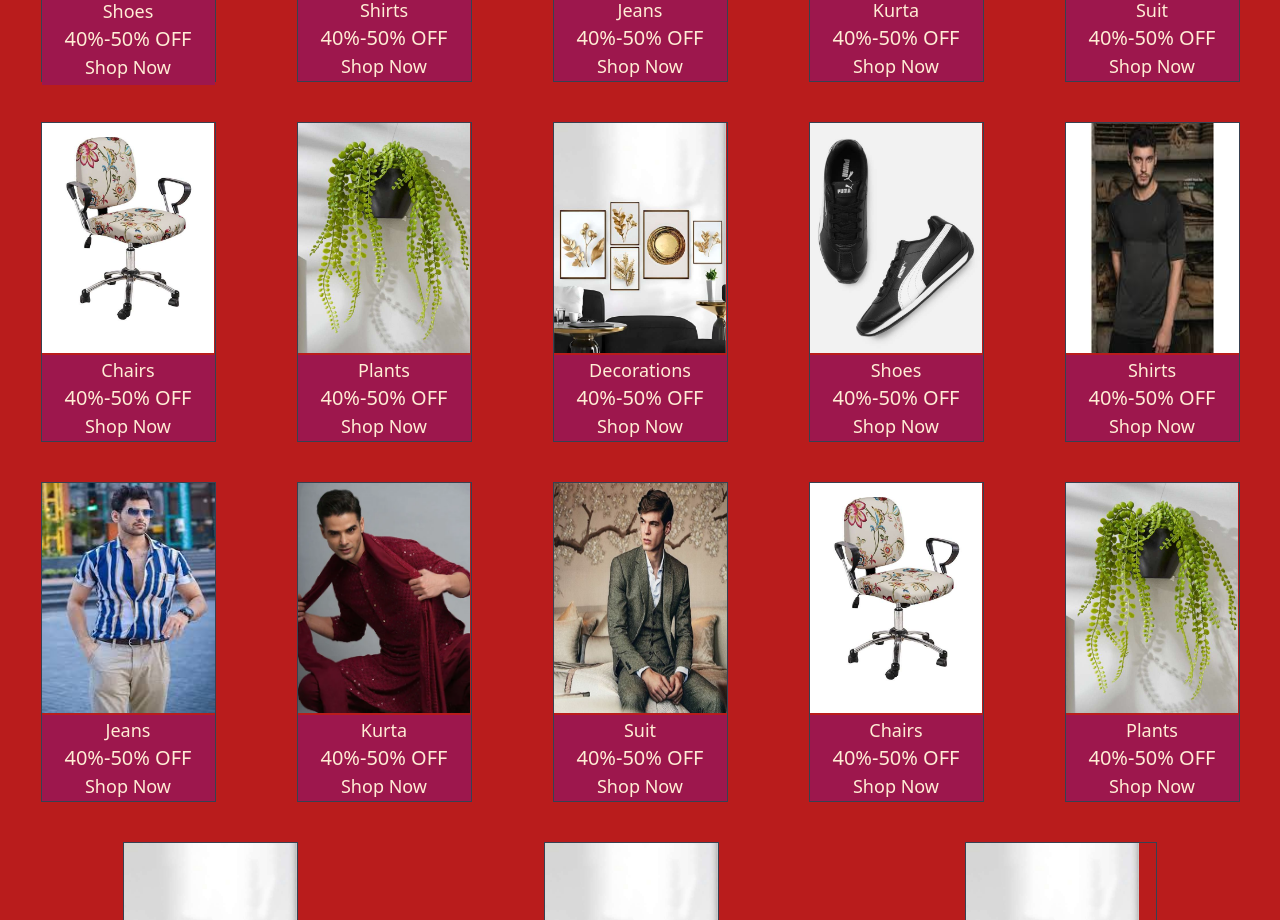
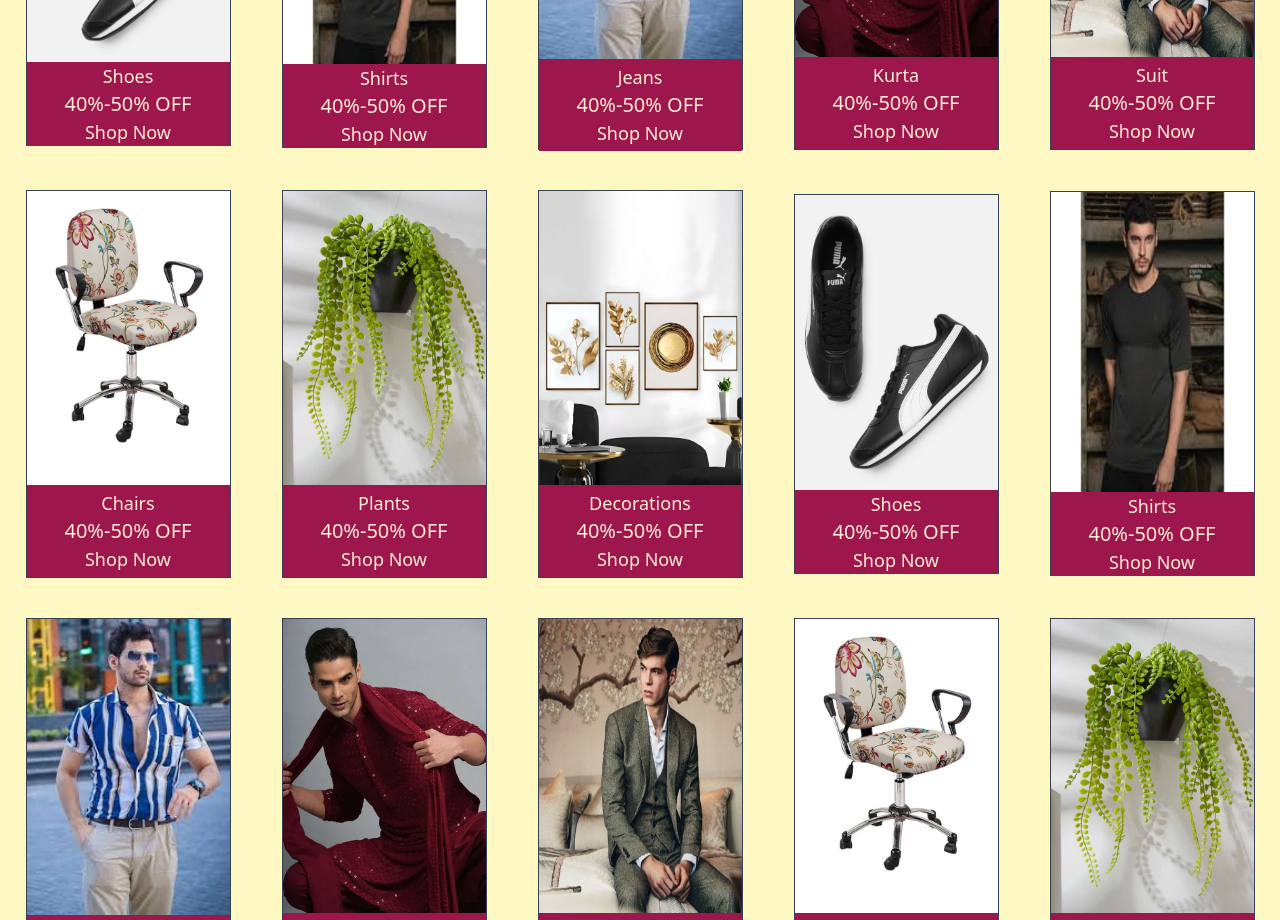
Before and after one commit to Shivamsingh008/myntra-clone, a React (Create React App) app: page / in a window 1280 px wide. Shown: the part 1880-2800 px from the top of the page. Built offline with nearby package versions, Linux system fonts and the light colour scheme.

Commit message:
responsive

```diff
--- a/src/components/footer/Footer.js
+++ b/src/components/footer/Footer.js
@@ -2,8 +2,8 @@ import React from 'react'
 
 function Footer() {
   return (
-    <div className='bg-grey-300 '>
-      hi
+    <div>
+
     </div>
   )
 }
--- a/src/components/herosection/Cards.js
+++ b/src/components/herosection/Cards.js
@@ -14,20 +14,20 @@ import {
 function Cards() {
   return (
     // <div className='md:p-4  pt-8 pl-2  md:gap-20 sm:gap-40 lg:grid-cols-6 md:grid-cols-4 sm:grid-cols-4 grid-cols-2 gap-10 p-2 pr-8  items-center grid md:w-full w-[382px] h-[90%] bg-slate-900'>
-    <div className=' flex flex-wrap flex-row bg-red-700 items-center justify-around '>
-<div className='grid border border-gray-700 md:h-80 md:w-[175px] w-[175px]  m-[20px]'>
+    <div className=' flex flex-wrap flex-row bg-yellow-100 items-center justify-around '>
+<div className='grid border border-gray-700 md:h-[380px] md:w-[205px] w-[250px] h-[390px]  m-[20px]'>
 
-    <img className='aspect-auto h-[230px] ' src={prod5} alt="" />
+    <img className='aspect-auto w-full h-[295px] ' src={prod5} alt="" />
 
-    <div className='bg-pink-800 text-orange-100 flex flex-col items-center justify-center p-1  text-sm ' >
+    <div className='bg-pink-800 text-orange-100 flex flex-col items-center justify-center   text-sm ' >
       <h1 className='text-lg'> Shoes</h1>
       <h1 className='text-xl'>40%-50% OFF</h1>
       <h1 className='text-lg'>Shop Now</h1>
     </div>
 </div>
-<div className='grid border border-gray-700 md:h-80 md:w-[175px] w-[175px]  m-[20px] '>
+<div className='grid border border-gray-700 md:h-[385px] md:w-[205px] w-[250px] h-[385spx]  m-[20px] '>
 
-  <img className='aspect-auto h-[230px] ' src={prod1} alt="" />
+  <img className='aspect-auto w-full h-[300px] ' src={prod1} alt="" />
 
   <div className='bg-pink-800 text-orange-100 flex flex-col items-center justify-center   text-sm ' >
     <h1 className='text-lg'>
@@ -37,175 +37,236 @@ function Cards() {
   </div>
 </div>
 
-<div className='grid border border-gray-700 md:h-80 md:w-[175px] w-[175px]  m-[20px] '>
+<div className='grid border border-gray-700 md:h-[388px] md:w-[205px] w-[250px] h-[390px] m-[20px] '>
 
-    <img className='aspect-auto w-full h-[230px] ' src={prod2} alt="" />
+    <img className='aspect-auto w-full h-[296px] ' src={prod2} alt="" />
 
-    <div className='bg-pink-800 text-orange-100 flex flex-col items-center justify-center p-2s  text-sm ' >
+    <div className='bg-pink-800 text-orange-100 flex flex-col items-center justify-center p-1
+  text-sm ' >
       <h1 className='text-lg'> Jeans</h1>
       <h1 className='text-xl'>40%-50% OFF</h1>
       <h1 className='text-lg'>Shop Now</h1>
     </div>
 </div>
-<div className='grid border border-gray-700 md:h-80 md:w-[175px] w-[175px]  m-[20px] '>
+<div className='grid border border-gray-700 md:h-[388px] md:w-[205px] w-[250px] h-[390px]  m-[20px] '>
 
-  <img className='aspect-auto h-[230px] ' src={prod3} alt="" />
+  <img className='aspect-auto w-full h-[294px] ' src={prod3} alt="" />
 
-  <div className='bg-pink-800 text-orange-100 flex flex-col items-center justify-center p-2s  text-sm ' >
+  <div className='bg-pink-800 text-orange-100 flex flex-col items-center justify-center p-1  text-sm ' >
     <h1 className='text-lg'> Kurta</h1>
     <h1 className='text-xl'>40%-50% OFF</h1>
     <h1 className='text-lg'>Shop Now</h1>
   </div>
 </div>
-<div className='grid border border-gray-700 md:h-80 md:w-[175px] w-[175px]  m-[20px] '>
+<div className='grid border border-gray-700 md:h-[388px] md:w-[205px] w-[250px] h-[392px] m-[20px] '>
 
-  <img className='aspect-auto h-[230px] ' src={prod4} alt="" />
+  <img className='aspect-auto w-full h-[294px] ' src={prod4} alt="" />
 
-  <div className='bg-pink-800 text-orange-100 flex flex-col items-center justify-center p-2s  text-sm ' >
+  <div className='bg-pink-800 text-orange-100 flex flex-col items-center justify-center p-1  text-sm ' >
     <h1 className='text-lg'> Suit</h1>
     <h1 className='text-xl'>40%-50% OFF</h1>
     <h1 className='text-lg'>Shop Now</h1>
   </div>
 </div>
-<div className='grid border border-gray-700 md:h-80 md:w-[175px] w-[175px]  m-[20px] '>
+<div className='grid border border-gray-700 md:h-[388px] md:w-[205px] w-[250px] h-[390px] m-[20px] '>
 
-  <img className='aspect-auto h-[230px] ' src={prod6} alt="" />
+  <img className='aspect-auto w-full h-[294px] ' src={prod6} alt="" />
 
-  <div className='bg-pink-800 text-orange-100 flex flex-col items-center justify-center p-2s  text-sm ' >
+  <div className='bg-pink-800 text-orange-100 flex flex-col items-center justify-center p-1  text-sm ' >
     <h1 className='text-lg'> Chairs</h1>
     <h1 className='text-xl'>40%-50% OFF</h1>
     <h1 className='text-lg'>Shop Now</h1>
   </div>
 </div>
-<div className='grid border border-gray-700 md:h-80 md:w-[175px] w-[175px]  m-[20px] '>
+<div className='grid border border-gray-700 md:h-[388px] md:w-[205px] w-[250px] h-[392px] m-[20px] '>
 
-  <img className='aspect-auto h-[230px] ' src={prod7} alt="" />
+  <img className='aspect-auto w-full h-[294px] ' src={prod7} alt="" />
 
-  <div className='bg-pink-800 text-orange-100 flex flex-col items-center justify-center p-2s  text-sm ' >
+  <div className='bg-pink-800 text-orange-100 flex flex-col items-center justify-center p-1  text-sm ' >
     <h1 className='text-lg'> Plants</h1>
     <h1 className='text-xl'>40%-50% OFF</h1>
     <h1 className='text-lg'>Shop Now</h1>
   </div>
 </div>
-<div className='grid border border-gray-700 md:h-80 md:w-[175px] w-[175px]  m-[20px] '>
+<div className='grid border border-gray-700 md:h-[388px] md:w-[205px] w-[250px] h-[390px]  m-[20px] '>
 
-  <img className='aspect-auto h-[230px] ' src={prod8} alt="" />
+  <img className='aspect-auto w-full h-[294px] ' src={prod8} alt="" />
 
-  <div className='bg-pink-800 text-orange-100 flex flex-col items-center justify-center p-2s  text-sm ' >
+  <div className='bg-pink-800 text-orange-100 flex flex-col items-center justify-center p-1  text-sm ' >
     <h1 className='text-lg'> Decorations</h1>
     <h1 className='text-xl'>40%-50% OFF</h1>
     <h1 className='text-lg'>Shop Now</h1>
   </div>
 </div>
+<div className='grid border border-gray-700 md:h-[380px] md:w-[205px] w-[250px] h-[390px]  m-[20px]'>
 
+  <img className='aspect-auto w-full h-[295px] ' src={prod5} alt="" />
 
-<div className='grid border border-gray-700 md:h-80 md:w-[175px] w-[175px]  m-[20px] '>
-
-    <img className='aspect-auto h-[230px] ' src={prod5} alt="" />
-
-    <div className='bg-pink-800 text-orange-100 flex flex-col items-center justify-center p-2s  text-sm ' >
-      <h1 className='text-lg'> Shoes</h1>
-      <h1 className='text-xl'>40%-50% OFF</h1>
-      <h1 className='text-lg'>Shop Now</h1>
-    </div>
-</div>
-<div className='grid border border-gray-700 md:h-80 md:w-[175px] w-[175px]  m-[20px] '>
-
-  <img className='aspect-auto h-[230px] ' src={prod1} alt="" />
-
-  <div className='bg-pink-800 text-orange-100 flex flex-col items-center justify-center p-2s  text-sm ' >
-    <h1 className='text-lg'>
-    Shirts</h1>
+  <div className='bg-pink-800 text-orange-100 flex flex-col items-center justify-center   text-sm ' >
+    <h1 className='text-lg'> Shoes</h1>
     <h1 className='text-xl'>40%-50% OFF</h1>
     <h1 className='text-lg'>Shop Now</h1>
   </div>
 </div>
+<div className='grid border border-gray-700 md:h-[385px] md:w-[205px] w-[250px] h-[385spx]  m-[20px] '>
 
-<div className='grid border border-gray-700 md:h-80 md:w-[175px] w-[175px]  m-[20px] '>
+<img className='aspect-auto w-full h-[300px] ' src={prod1} alt="" />
 
-    <img className='aspect-auto w-full h-[230px] ' src={prod2} alt="" />
+<div className='bg-pink-800 text-orange-100 flex flex-col items-center justify-center   text-sm ' >
+  <h1 className='text-lg'>
+  Shirts</h1>
+  <h1 className='text-xl'>40%-50% OFF</h1>
+  <h1 className='text-lg'>Shop Now</h1>
+</div>
+</div>
 
-    <div className='bg-pink-800 text-orange-100 flex flex-col items-center justify-center p-2s  text-sm ' >
-      <h1 className='text-lg'> Jeans</h1>
-      <h1 className='text-xl'>40%-50% OFF</h1>
-      <h1 className='text-lg'>Shop Now</h1>
-    </div>
-</div>
-<div className='grid border border-gray-700 md:h-80 md:w-[175px] w-[175px]  m-[20px] '>
+<div className='grid border border-gray-700 md:h-[388px] md:w-[205px] w-[250px] h-[390px] m-[20px] '>
 
-  <img className='aspect-auto h-[230px] ' src={prod3} alt="" />
+  <img className='aspect-auto w-full h-[296px] ' src={prod2} alt="" />
 
-  <div className='bg-pink-800 text-orange-100 flex flex-col items-center justify-center p-2s  text-sm ' >
-    <h1 className='text-lg'> Kurta</h1>
+  <div className='bg-pink-800 text-orange-100 flex flex-col items-center justify-center p-1
+text-sm ' >
+    <h1 className='text-lg'> Jeans</h1>
     <h1 className='text-xl'>40%-50% OFF</h1>
     <h1 className='text-lg'>Shop Now</h1>
   </div>
 </div>
-<div className='grid border border-gray-700 md:h-80 md:w-[175px] w-[175px]  m-[20px] '>
+<div className='grid border border-gray-700 md:h-[388px] md:w-[205px] w-[250px] h-[390px]  m-[20px] '>
 
-  <img className='aspect-auto h-[230px] ' src={prod4} alt="" />
+<img className='aspect-auto w-full h-[294px] ' src={prod3} alt="" />
 
-  <div className='bg-pink-800 text-orange-100 flex flex-col items-center justify-center p-2s  text-sm ' >
-    <h1 className='text-lg'> Suit</h1>
+<div className='bg-pink-800 text-orange-100 flex flex-col items-center justify-center p-1  text-sm ' >
+  <h1 className='text-lg'> Kurta</h1>
+  <h1 className='text-xl'>40%-50% OFF</h1>
+  <h1 className='text-lg'>Shop Now</h1>
+</div>
+</div>
+<div className='grid border border-gray-700 md:h-[388px] md:w-[205px] w-[250px] h-[392px] m-[20px] '>
+
+<img className='aspect-auto w-full h-[294px] ' src={prod4} alt="" />
+
+<div className='bg-pink-800 text-orange-100 flex flex-col items-center justify-center p-1  text-sm ' >
+  <h1 className='text-lg'> Suit</h1>
+  <h1 className='text-xl'>40%-50% OFF</h1>
+  <h1 className='text-lg'>Shop Now</h1>
+</div>
+</div>
+<div className='grid border border-gray-700 md:h-[388px] md:w-[205px] w-[250px] h-[390px] m-[20px] '>
+
+<img className='aspect-auto w-full h-[294px] ' src={prod6} alt="" />
+
+<div className='bg-pink-800 text-orange-100 flex flex-col items-center justify-center p-1  text-sm ' >
+  <h1 className='text-lg'> Chairs</h1>
+  <h1 className='text-xl'>40%-50% OFF</h1>
+  <h1 className='text-lg'>Shop Now</h1>
+</div>
+</div>
+<div className='grid border border-gray-700 md:h-[388px] md:w-[205px] w-[250px] h-[392px] m-[20px] '>
+
+<img className='aspect-auto w-full h-[294px] ' src={prod7} alt="" />
+
+<div className='bg-pink-800 text-orange-100 flex flex-col items-center justify-center p-1  text-sm ' >
+  <h1 className='text-lg'> Plants</h1>
+  <h1 className='text-xl'>40%-50% OFF</h1>
+  <h1 className='text-lg'>Shop Now</h1>
+</div>
+</div>
+<div className='grid border border-gray-700 md:h-[388px] md:w-[205px] w-[250px] h-[390px]  m-[20px] '>
+
+<img className='aspect-auto w-full h-[294px] ' src={prod8} alt="" />
+
+<div className='bg-pink-800 text-orange-100 flex flex-col items-center justify-center p-1  text-sm ' >
+  <h1 className='text-lg'> Decorations</h1>
+  <h1 className='text-xl'>40%-50% OFF</h1>
+  <h1 className='text-lg'>Shop Now</h1>
+</div>
+</div>
+<div className='grid border border-gray-700 md:h-[380px] md:w-[205px] w-[250px] h-[390px]  m-[20px]'>
+
+  <img className='aspect-auto w-full h-[295px] ' src={prod5} alt="" />
+
+  <div className='bg-pink-800 text-orange-100 flex flex-col items-center justify-center   text-sm ' >
+    <h1 className='text-lg'> Shoes</h1>
     <h1 className='text-xl'>40%-50% OFF</h1>
     <h1 className='text-lg'>Shop Now</h1>
   </div>
 </div>
-<div className='grid border border-gray-700 md:h-80 md:w-[175px] w-[175px]  m-[20px] '>
+<div className='grid border border-gray-700 md:h-[385px] md:w-[205px] w-[250px] h-[385spx]  m-[20px] '>
 
-  <img className='aspect-auto h-[230px] ' src={prod6} alt="" />
+<img className='aspect-auto w-full h-[300px] ' src={prod1} alt="" />
 
-  <div className='bg-pink-800 text-orange-100 flex flex-col items-center justify-center p-2s  text-sm ' >
-    <h1 className='text-lg'> Chairs</h1>
+<div className='bg-pink-800 text-orange-100 flex flex-col items-center justify-center   text-sm ' >
+  <h1 className='text-lg'>
+  Shirts</h1>
+  <h1 className='text-xl'>40%-50% OFF</h1>
+  <h1 className='text-lg'>Shop Now</h1>
+</div>
+</div>
+
+<div className='grid border border-gray-700 md:h-[388px] md:w-[205px] w-[250px] h-[390px] m-[20px] '>
+
+  <img className='aspect-auto w-full h-[296px] ' src={prod2} alt="" />
+
+  <div className='bg-pink-800 text-orange-100 flex flex-col items-center justify-center p-1
+text-sm ' >
+    <h1 className='text-lg'> Jeans</h1>
     <h1 className='text-xl'>40%-50% OFF</h1>
     <h1 className='text-lg'>Shop Now</h1>
   </div>
 </div>
-<div className='grid border border-gray-700 md:h-80 md:w-[175px] w-[175px]  m-[20px] '>
+<div className='grid border border-gray-700 md:h-[388px] md:w-[205px] w-[250px] h-[390px]  m-[20px] '>
 
-  <img className='aspect-auto h-[230px] ' src={prod7} alt="" />
+<img className='aspect-auto w-full h-[294px] ' src={prod3} alt="" />
 
-  <div className='bg-pink-800 text-orange-100 flex flex-col items-center justify-center p-2s  text-sm ' >
-    <h1 className='text-lg'> Plants</h1>
-    <h1 className='text-xl'>40%-50% OFF</h1>
-    <h1 className='text-lg'>Shop Now</h1>
-  </div>
+<div className='bg-pink-800 text-orange-100 flex flex-col items-center justify-center p-1  text-sm ' >
+  <h1 className='text-lg'> Kurta</h1>
+  <h1 className='text-xl'>40%-50% OFF</h1>
+  <h1 className='text-lg'>Shop Now</h1>
 </div>
-<div className='grid border border-gray-700 md:h-80 md:w-[175px] w-[175px]  m-[20px] '>
+</div>
+<div className='grid border border-gray-700 md:h-[388px] md:w-[205px] w-[250px] h-[392px] m-[20px] '>
 
-  <img className='aspect-auto h-[230px] ' src={prod8} alt="" />
+<img className='aspect-auto w-full h-[294px] ' src={prod4} alt="" />
 
-  <div className='bg-pink-800 text-orange-100 flex flex-col items-center justify-center p-2s  text-sm ' >
-    <h1 className='text-lg'> Decorations</h1>
-    <h1 className='text-xl'>40%-50% OFF</h1>
-    <h1 className='text-lg'>Shop Now</h1>
-  </div>
+<div className='bg-pink-800 text-orange-100 flex flex-col items-center justify-center p-1  text-sm ' >
+  <h1 className='text-lg'> Suit</h1>
+  <h1 className='text-xl'>40%-50% OFF</h1>
+  <h1 className='text-lg'>Shop Now</h1>
+</div>
+</div>
+<div className='grid border border-gray-700 md:h-[388px] md:w-[205px] w-[250px] h-[390px] m-[20px] '>
 
+<img className='aspect-auto w-full h-[294px] ' src={prod6} alt="" />
+
+<div className='bg-pink-800 text-orange-100 flex flex-col items-center justify-center p-1  text-sm ' >
+  <h1 className='text-lg'> Chairs</h1>
+  <h1 className='text-xl'>40%-50% OFF</h1>
+  <h1 className='text-lg'>Shop Now</h1>
+</div>
+</div>
+<div className='grid border border-gray-700 md:h-[388px] md:w-[205px] w-[250px] h-[392px] m-[20px] '>
+
+<img className='aspect-auto w-full h-[294px] ' src={prod7} alt="" />
+
+<div className='bg-pink-800 text-orange-100 flex flex-col items-center justify-center p-1  text-sm ' >
+  <h1 className='text-lg'> Plants</h1>
+  <h1 className='text-xl'>40%-50% OFF</h1>
+  <h1 className='text-lg'>Shop Now</h1>
+</div>
+</div>
+<div className='grid border border-gray-700 md:h-[388px] md:w-[205px] w-[250px] h-[390px]  m-[20px] '>
+
+<img className='aspect-auto w-full h-[294px] ' src={prod8} alt="" />
+
+<div className='bg-pink-800 text-orange-100 flex flex-col items-center justify-center p-1  text-sm ' >
+  <h1 className='text-lg'> Decorations</h1>
+  <h1 className='text-xl'>40%-50% OFF</h1>
+  <h1 className='text-lg'>Shop Now</h1>
+</div>
 </div>
 
-<div className='grid border border-gray-700 md:h-80 md:w-[175px] w-[175px]  m-[20px] '>
 
-  <img className='aspect-auto h-[230px] ' src={prod8} alt="" />
 
-  <div className='bg-pink-800 text-orange-100 flex flex-col items-center justify-center p-2s  text-sm ' >
-    <h1 className='text-lg'> Decorations</h1>
-    <h1 className='text-xl'>40%-50% OFF</h1>
-    <h1 className='text-lg'>Shop Now</h1>
-  </div>
-
-</div>
-
-<div className='grid border border-gray-700 md:h-80 md:w-48 w-[175px]  m-[20px] '>
-
-  <img className='aspect-auto h-[230px] ' src={prod8} alt="" />
-
-  <div className='bg-pink-800 text-orange-100 flex flex-col items-center justify-center p-2s  text-sm ' >
-    <h1 className='text-lg'> Decorations</h1>
-    <h1 className='text-xl'>40%-50% OFF</h1>
-    <h1 className='text-lg'>Shop Now</h1>
-  </div>
-
-</div>
 
 </div>
   )
--- a/tailwind.config.js
+++ b/tailwind.config.js
@@ -1,4 +1,3 @@
-
 
 /** @type {import('tailwindcss').Config} */
 module.exports = {
```
Also changed, not shown: src/components/Navbar.js (+35 -10 lines).
